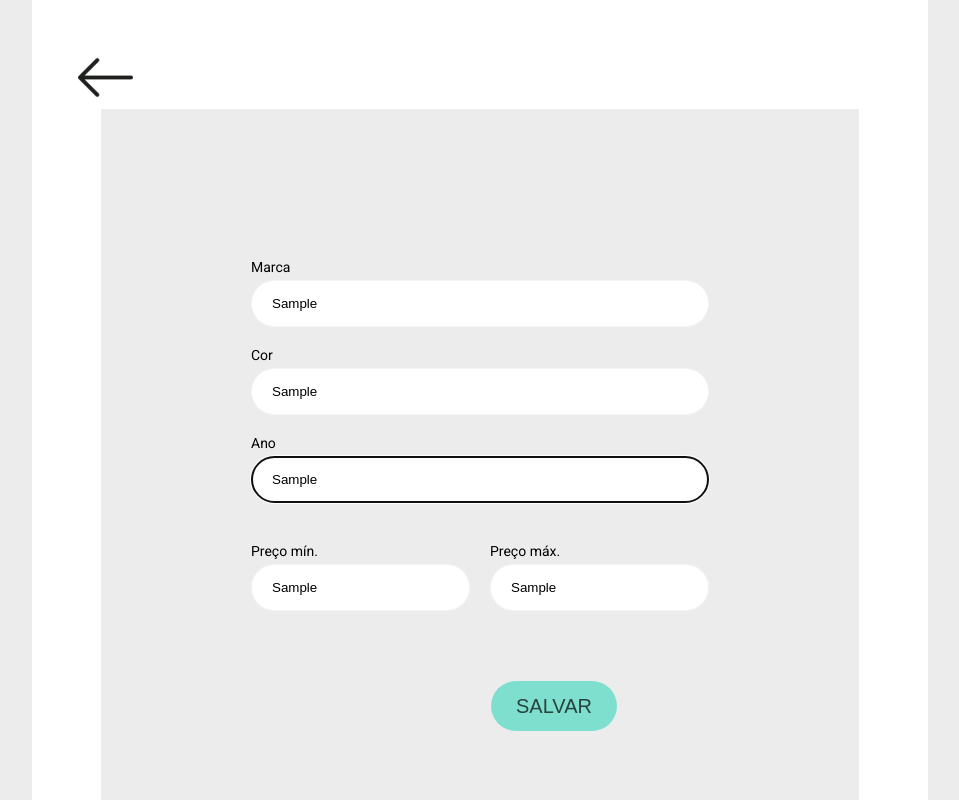
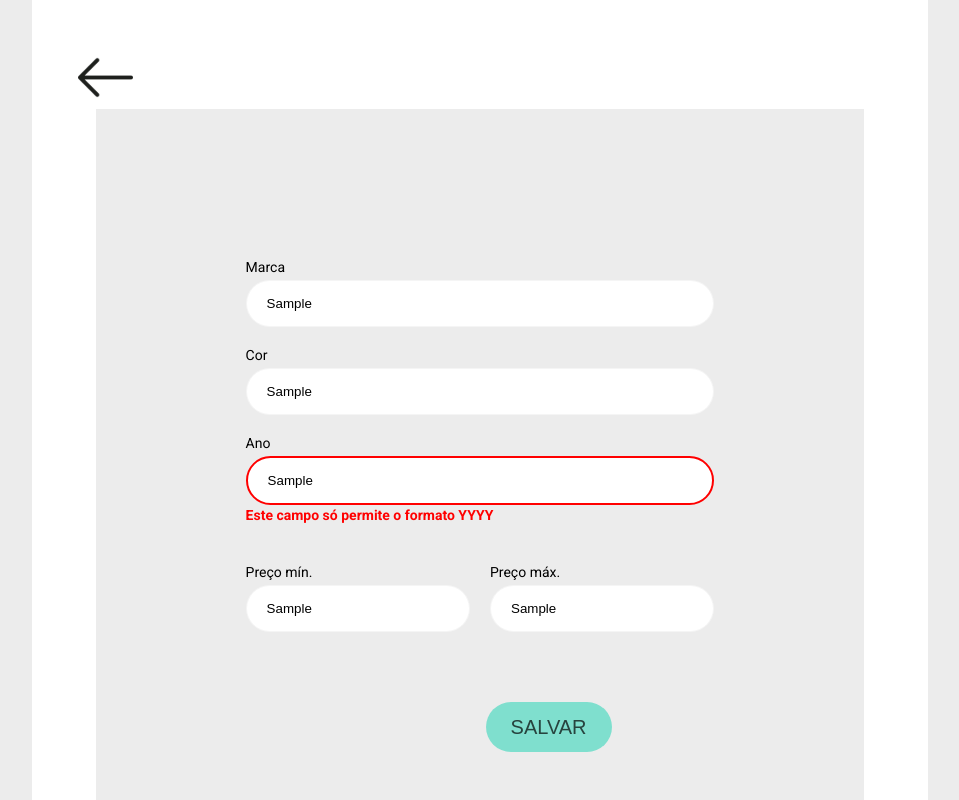
Before and after one commit to RuanL-Dev/CRUD_Vehicles, a Next.js app: page /filtercar in a window 1280 px wide. Both pictures are taken after typing "Sample", "Sample", "Sample", "Sample", "Sample" into the empty fields and a click on the button "SALVAR". Shown: the top 800 px of the page, without its empty margins (160-1119 px from the left). Built offline with nearby package versions, Linux system fonts and the light colour scheme.

Commit message:
Config de errors para o newcar e filtercar

```diff
--- a/modules/user/filter/filter.schema.js
+++ b/modules/user/filter/filter.schema.js
@@ -3,7 +3,7 @@ import Joi from 'joi'
 export const filterSchema = Joi.object({
   carBrand: Joi.string().required().max(20),
   carColour: Joi.string().required().max(20),
-  carYear: Joi.string().required().max(4),
+  carYear: Joi.string().required().max(4).min(4),
   LowestPrice: Joi.string().required().max(12).min(4),
   HighestPrice: Joi.string().required().max(20)
 })
--- a/modules/user/newcar/newcar.model.js
+++ b/modules/user/newcar/newcar.model.js
@@ -3,9 +3,9 @@ import mongoose from 'mongoose'
 const NewCarSchema = new mongoose.Schema({
   carModel: { type: String, required: true, maxlength: 20 },
   carBrand: { type: String, required: true, maxlength: 20 },
-  carColor: { type: String, required: true, maxlength: 8 },
+  carColor: { type: String, required: true, maxlength: 20 },
   carYear: { type: String, required: true, maxlength: 4, minlength: 4 },
-  carPlate: { type: String, required: true, maxlength: 10 }
+  carPlate: { type: String, required: true, maxlength: 15 }
 })
 
 export default mongoose.models.NewCar || mongoose.model('Newcar', NewCarSchema)
--- a/pages/filtercar.jsx
+++ b/pages/filtercar.jsx
@@ -1,6 +1,4 @@
-import { useState } from 'react'
 import styled from 'styled-components'
-import Link from "next/link"
 import { useForm } from 'react-hook-form'
 import { joiResolver } from '@hookform/resolvers/joi'
 
@@ -41,14 +39,17 @@ const PriceForm = styled.div`
 `
 
 export default function FilterCar() {
-  const { register, handleSubmit, formState: { errors } } = useForm({
+  const {
+    register,
+    handleSubmit,
+    formState: { errors }
+  } = useForm({
     resolver: joiResolver(filterSchema)
   })
 
   const handleForm = (data) => {
     console.log(data)
   }
-  console.log(errors)
   return (
     <>
       <Body>
@@ -63,18 +64,21 @@ export default function FilterCar() {
                 placeholder="Digite a marca do carro"
                 name="carBrand"
                 {...register('carBrand')}
+                error={errors.carBrand}
               />
               <Input
                 label="Cor"
                 placeholder="Digite a cor do carro"
                 name="carColour"
                 {...register('carColour')}
+                error={errors.carColour}
               />
               <Input
                 label="Ano"
                 placeholder="Digite o ano no formato (YYYY)"
                 name="carYear"
                 {...register('carYear')}
+                error={errors.carYear}
               />
               <PriceForm>
                 <Input
@@ -82,16 +86,20 @@ export default function FilterCar() {
                   placeholder="(R$)"
                   name="LowestPrice"
                   {...register('LowestPrice')}
+                  error={errors.LowestPrice}
                 />
                 <Input
                   label="Preço máx."
                   placeholder="(R$)"
                   name="HighestPrice"
                   {...register('HighestPrice')}
+                  error={errors.HighestPrice}
                 />
               </PriceForm>
               <SavingButtonContainer>
-                <ButtonSave type="submit">SALVAR</ButtonSave>
+                <ButtonSave type="submit" disabled={Object.keys(errors).lenght > 0}>
+                  SALVAR
+                </ButtonSave>
               </SavingButtonContainer>
             </Form>
           </FormContainer>
--- a/pages/index.jsx
+++ b/pages/index.jsx
@@ -10,7 +10,7 @@ function HomePage() {
       <Body>
         <ContainerPage>
           <SearchInput />
-          <Button onClick="OnClick">ADICIONAR</Button>
+          <Button type="submit">ADICIONAR</Button>
           <Post />
         </ContainerPage>
       </Body>
--- a/src/components/button/ButtonAdd.jsx
+++ b/src/components/button/ButtonAdd.jsx
@@ -8,6 +8,11 @@ const StyledButtonAdd = styled.button`
   border: 0;
   font-size: 30px;
   cursor: pointer;
+  transition: 0.3s;
+
+  :hover {
+    background-color: ${(props) => props.theme.buttonHover};
+  }
 `
 
 const ButtonAdd = ({ children, loading, disabled, ...props }) => {
--- a/src/components/button/ButtonSave.jsx
+++ b/src/components/button/ButtonSave.jsx
@@ -9,6 +9,17 @@ const StyledButtonSave = styled.button`
   font-size: 20px;
   line-height: 30px;
   cursor: pointer;
+  transition: 0.3s;
+
+  :hover {
+    background-color: ${(props) => props.theme.buttonHover};
+  }
+
+  :disabled {
+    background-color: grey;
+  }
+
+  ${(props) => !props.disabled && 'cursor: pointer;'}
 `
 
 const ButtonSave = ({ children, loading, disabled, ...props }) => {
--- a/src/components/input/Input.jsx
+++ b/src/components/input/Input.jsx
@@ -18,14 +18,33 @@ const StyledInput = styled.input`
   background-color: ${(props) => props.theme.background};
   padding: 15px 20px;
   box-sizing: border-box;
+
+  ${(props) => props.error && `border: 2px solid ${props.theme.error};`}
+
+  &:focus {
+    outline: none;
+  }
 `
 
+const ErrorLabel = styled.span`
+  color: ${(props) => props.theme.error};
+  font-weight: bold;
+  font-size: 14px;
+`
+
+const errorMessage = {
+  'string.empty': 'Obrigatório o preenchimento desse campo',
+  'string.max': 'Este campo só permite o formato YYYY',
+  'string.min': 'Este campo só permite o formato YYYY'
+}
+
 // eslint-disable-next-line react/display-name
-const Input = forwardRef(({ label, ...props }, ref) => {
+const Input = forwardRef(({ label, error, ...props }, ref) => {
   return (
     <InputContainer>
       <StyledLabel>{label}</StyledLabel>
-      <StyledInput {...props} ref={ref} />
+      <StyledInput {...props} error={error} ref={ref} />
+      {error && <ErrorLabel>{errorMessage[error.type] || error.message}</ErrorLabel>}
     </InputContainer>
   )
 })
--- a/src/theme.js
+++ b/src/theme.js
@@ -3,7 +3,10 @@ const theme = {
   secondary: 'rgba(101, 220, 199, 0.3)',
   background: '#FFFFFF',
   secondBackgroundColor: '#ECECEC',
-  buttonColor: 'rgba(101, 220, 199, 0.8)'
+  buttonColor: 'rgba(101, 220, 199, 0.8)',
+  buttonHover: 'rgba(21, 240, 240, 0.7)',
+  error: 'red',
+  disabled: 'grey'
 }
 
 export default theme
```
Also changed, not shown: pages/newcar.jsx (+13 -5 lines), 1 other file (tests, documents, lock files or other folders).
